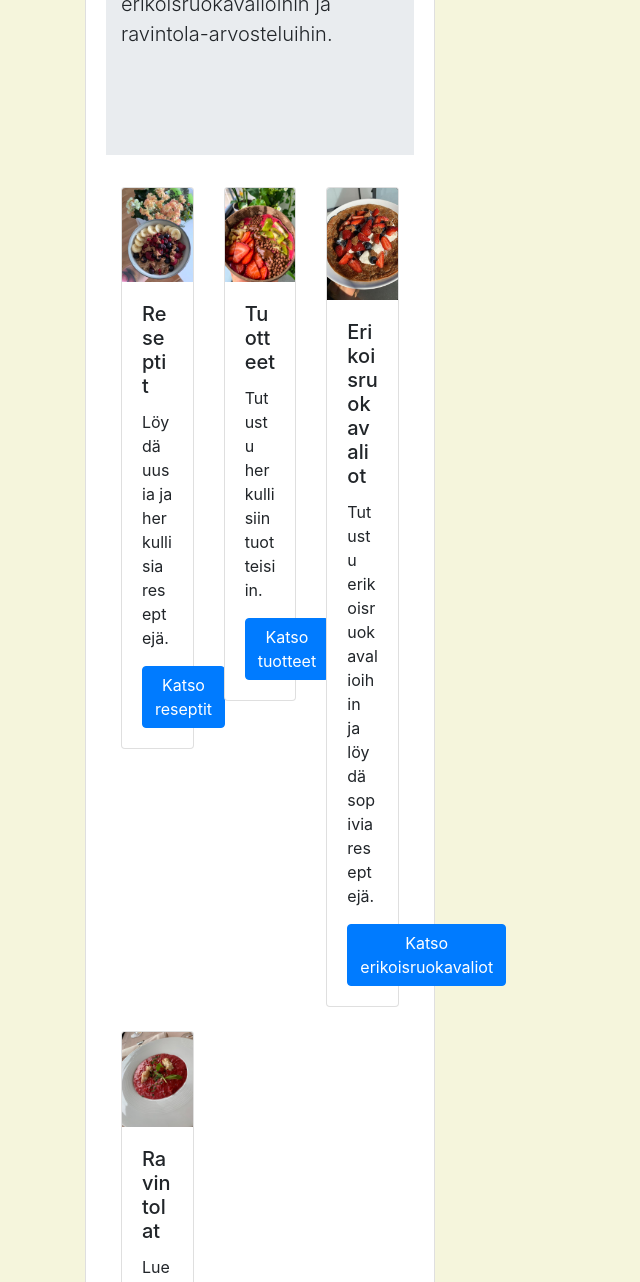
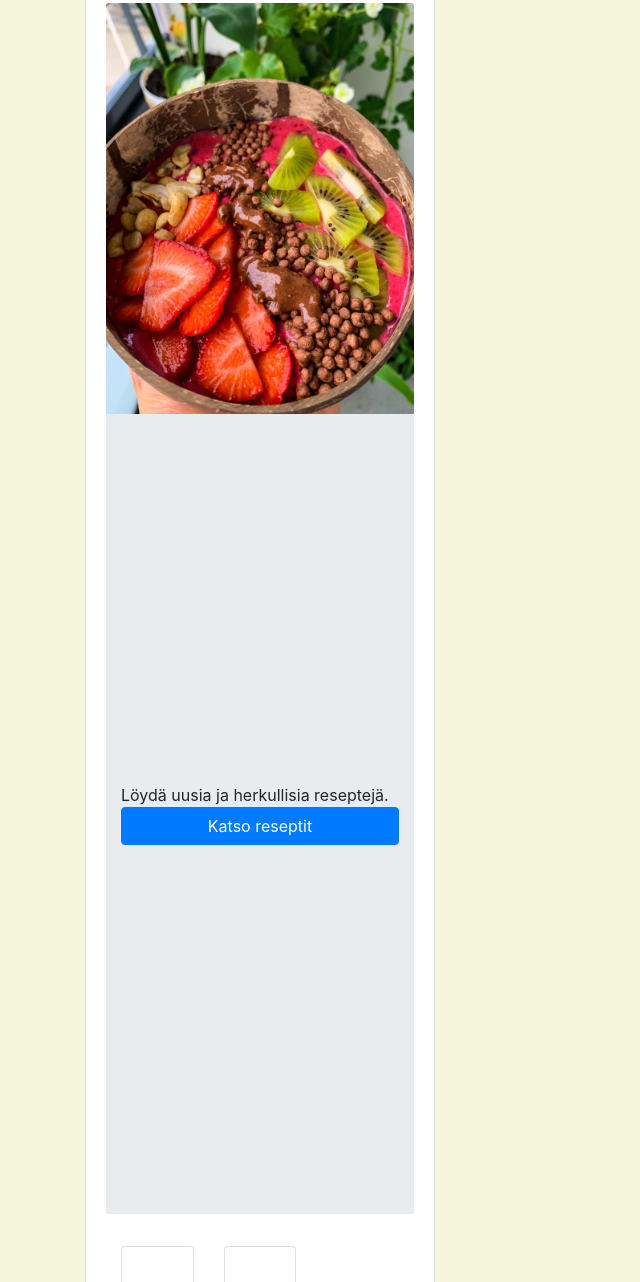
Before and after one commit to tukmik/webmobiili, a plain HTML site: page index.html in a window 1280 px wide. Shown: the part 1518-2800 px from the top of the page, without its empty margins (0-640 px from the left). Drawn offline with nearby package versions, Linux system fonts and the light colour scheme; a small style sheet from the web is missing.

Commit message:
Add files via upload

```diff
--- a/index.html
+++ b/index.html
@@ -7,6 +7,12 @@
     <link rel="stylesheet" href="https://stackpath.bootstrapcdn.com/bootstrap/4.5.0/css/bootstrap.min.css"
         integrity="sha384-OgVRvuATP1z7JjHLkuOU7Xw704+h835Lr+6QL9UvYjZEENLHzJ6RP5K2wUivzI+" crossorigin="anonymous">
     <style>
+        .btn-primary {
+            display: block;
+            margin: 0 auto;
+            text-align: center;
+        }
+
         body {
             background-color: beige;
         }
@@ -21,17 +27,53 @@
             background-size: cover;
             height: 500px;
 
+        }
+
+        h1 {
+            font-size: 300%;
+        }
+
         .card-img-top {
-                width: 100%;
+            max-width: 100%;
             height: auto;
         }
+
+        h5 {
+            font-size: 5em;
+            text-align: center;
+        }
+
+        p {
+            word-wrap: break-word;
+            max-width: 800px;
+
+            margin: 0 auto;
+
+        }
+
+        .card-img-top {
+            display: block;
+            margin-left: auto;
+            margin-right: auto;
+        }
+
+        .jumbotron {
+            display: flex;
+            justify-content: center;
+            align-items: center;
+            min-height: 100vh;
         }
     </style>
 </head>
 
+<body>
 
 
-<body>
+    <div class="jumbotron jumbotron-fluid">
+        <div class="container">
+            <h1 class="display-4">Tervetuloa ruokablogiin</h1>
+            <p class="lead">Löydä uusia reseptejä, tutustu tuotteisiin, erikoisruokavalioihin ja
+                ravintola-arvosteluihin.</p>
             <nav class="navbar navbar-expand-lg navbar-dark bg-dark">
                 <a class="navbar-brand" href="#">Ruokablogi</a>
                 <button class="navbar-toggler" type="button" data-toggle="collapse" data-target="#navbarNav"
@@ -41,27 +83,20 @@
                 <div class="collapse navbar-collapse flex-row" id="navbarNav">
                     <ul class="navbar-nav">
                         <li class="nav-item">
-                    <a class="nav-link" href="#">Reseptit</a>
+                            <a class="nav-link" href="Index.html">Koti</a>
                         </li>
                         <li class="nav-item">
-                    <a class="nav-link" href="#">Tuotteet</a>
+                            <a class="nav-link" href="Reseptit.html">Reseptit</a>
                         </li>
                         <li class="nav-item">
-                    <a class="nav-link" href="#">Erikoisruokavaliot</a>
+                            <a class="nav-link" href="Erikois.html">Erikoisruokavaliot</a>
                         </li>
                         <li class="nav-item">
-                    <a class="nav-link" href="#">Ravintola-arvostelut</a>
+                            <a class="nav-link" href="Arvostelu.html">Ravintola-arvostelut</a>
                         </li>
                     </ul>
                 </div>
             </nav>
-
-    <div class="jumbotron jumbotron-fluid">
-        <div class="container">
-            <img src="kuva2.jpg">
-            <h1 class="display-4">Tervetuloa ruokablogiin</h1>
-            <p class="lead">Löydä uusia reseptejä, tutustu tuotteisiin, erikoisruokavalioihin ja
-                ravintola-arvosteluihin.</p>
         </div>
     </div>
 
@@ -72,54 +107,32 @@
                     <img class="card-img-top" src="kuva1.jpg" alt="Card image cap">
                     <div class="card-body">
                         <h5 class="card-title">Reseptit</h5>
-                        <p class="card-text">Löydä uusia ja herkullisia reseptejä.</p>>
+                        <img class="card-img-top" src="kuva4.jpg" alt="Card image cap">
                         <div class="jumbotron jumbotron-fluid">
                             <div class="container">
-                                <h1 class="display-4">Tervetuloa ruokablogiin</h1>
-                                <p class="lead">Löydä uusia reseptejä, tutustu tuotteisiin, erikoisruokavalioihin ja
-                                    ravintola-arvosteluihin.</p>
+                                <p class="card-text">Löydä uusia ja herkullisia reseptejä.</p>
+                                <a href="Reseptit.html" class="btn btn-primary">Katso reseptit</a>
                             </div>
                         </div>
                         <div class="container">
                             <div class="row">
                                 <div class="col-md-4 mb-4">
                                     <div class="card">
+                                        <div class="card-body">
+                                            <h5 class="card-title">Erikoisruokavaliot</h5>
                                             <img class="card-img-top" src="kuva3.jpg" alt="Card image cap">
-                                        <div class="card-body">
-                                            <h5 class="card-title">Reseptit</h5>
-                                            <p class="card-text">Löydä uusia ja herkullisia reseptejä.</p>
-                                            <a href="#" class="btn btn-primary">Katso reseptit</a>
+                                            <p class="card-text">Löydä tietoa erikoisruokavalioista</p>
+                                            <a href="Erikois.html" class="btn btn-primary">Erikoisruokavalioihin</a>
                                         </div>
                                     </div>
                                 </div>
                                 <div class="col-md-4 mb-4">
                                     <div class="card">
-                                        <img class="card-img-top" src="kuva4.jpg" alt="Card image cap">
-                                        <div class="card-body">
-                                            <h5 class="card-title">Tuotteet</h5>
-                                            <p class="card-text">Tutustu herkullisiin tuotteisiin.</p>
-                                            <a href="#" class="btn btn-primary">Katso tuotteet</a>
-                                        </div>
-                                    </div>
-                                </div>
-                                <div class="col-md-4 mb-4">
-                                    <div class="card">
-                                        <img class="card-img-top" src="kuva6.jpg" alt="Card image cap">
-                                        <div class="card-body">
-                                            <h5 class="card-title">Erikoisruokavaliot</h5>
-                                            <p class="card-text">Tutustu erikoisruokavalioihin ja löydä sopivia
-                                                reseptejä.</p>
-                                            <a href="#" class="btn btn-primary">Katso erikoisruokavaliot</a>
-                                        </div>
-                                    </div>
-                                </div>
-                                <div class="col-md-4 mb-4">
-                                    <div class="card">
-                                        <img class="card-img-top" src="kuva5.jpg" alt="Card image cap">
                                         <div class="card-body">
                                             <h5 class="card-title">Ravintolat</h5>
+                                            <img class="card-img-top" src="kuva5.jpg" alt="Card image cap">
                                             <p class="card-text">Lue arvosteluja ja löydä uusia ravintoloita.</p>
-                                            <a href="#" class="btn btn-primary">Katso ravintolat</a>
+                                            <a href="Arvostelu.html" class="btn btn-primary">Katso ravintolat</a>
                                         </div>
                                     </div>
                                 </div>
```
Lines whose indentation alone changed are shown as unchanged.
